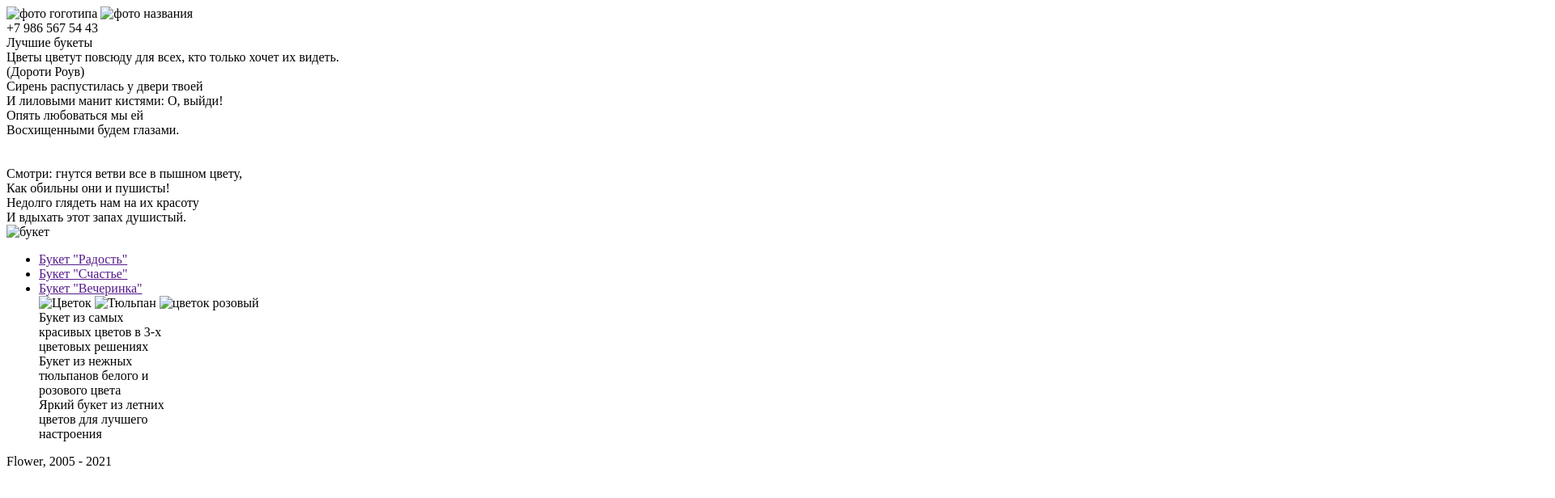
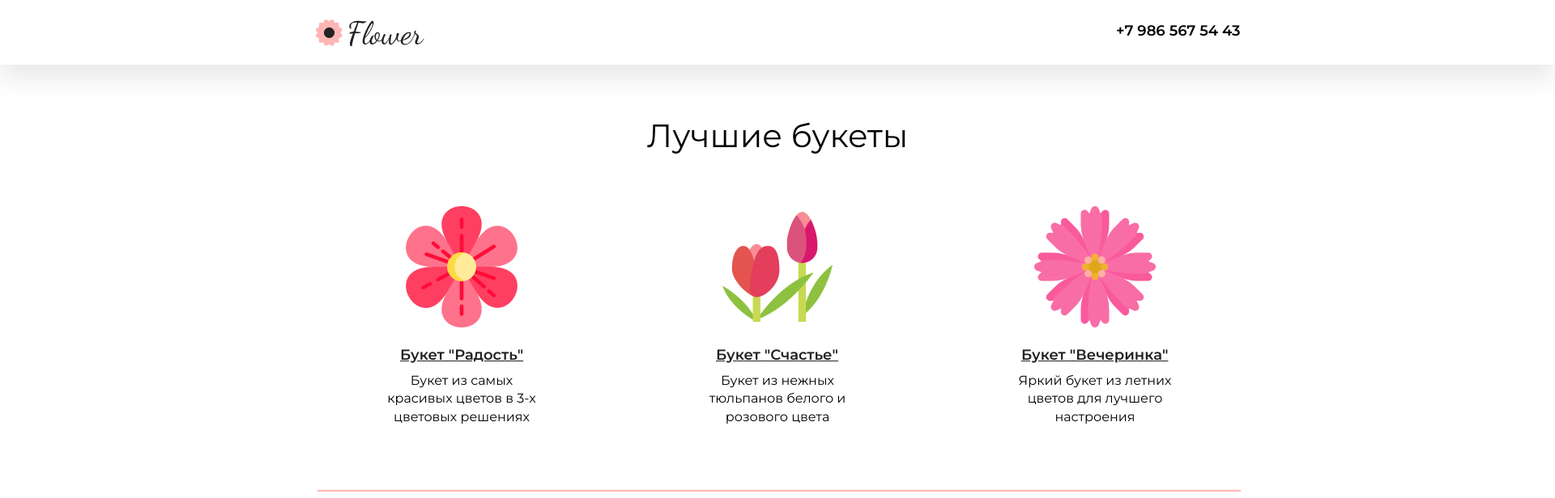
Before and after one commit to AleksandrMashkov/JS2021, a plain HTML site: page HTML_CSS/leson2/home_work/index.html in a window 1280 px wide. Shown: the top 616 px of the page at 81% size, 1920 px wide, since content can reach past the window. Drawn offline with Linux system fonts and the light colour scheme.

Commit message:
redakt v0.3

```diff
--- a/HTML_CSS/leson2/home_work/index.css
+++ b/HTML_CSS/leson2/home_work/index.css
@@ -14,6 +14,7 @@ ul {
   list-style: none;
 }
 header {
+  /*  шапка сайта лого,контакт */
   display: flex;
   height: 80px;
   align-items: center;
@@ -32,6 +33,8 @@ header {
   bottom: 1353.78px;
 }
 .telephon {
+  font-weight: 600;
+  font-style: normal;
   width: 154px;
   height: 22px;
   left: 1378px;
@@ -40,6 +43,7 @@ header {
   line-height: 22px;
 }
 section {
+  /* заголовок,высказывание */
   margin: 0px;
   padding: 0;
 }
@@ -53,21 +57,22 @@ section {
   top: 143px;
   font-size: 40px;
   line-height: 49px;
-  font-style: normal;
 }
 .quote {
+  font-style: italic;
   position: absolute;
   text-align: center;
   width: 1162px;
   height: 81px;
   left: 381px;
   top: 707px;
+  line-height: 150%;
   font-size: 32px;
   color: #ff445a;
-  font-style: italic;
 }
 
 .main-menu-list {
+  /* фотографии в навигациии,ссылки,описание букета */
   list-style: none;
   display: flex;
   background-color: brown;
@@ -79,40 +84,48 @@ section {
   top: 143px;
 }
 .bouquet_joy {
+  /* объединение классов  */
   position: absolute;
+  font-weight: 600;
   width: 153px;
   height: 22px;
   left: 494px;
   top: 428px;
   font-size: 18px;
   line-height: 22px;
+  color: #212121;
 }
 .bouquet_happiness {
   left: 884px;
 }
 .bouquet_party {
+  width: 183px;
   left: 1261px;
 }
 .img_romashka {
+  /* фотографии в навигациии c объединением классов  */
   position: absolute;
   width: 150px;
   height: 150px;
   left: 495px;
   top: 255px;
 }
-.tulpan {
+.img_tulpan {
   left: 885px;
 }
-.pink-cosmos {
+.img_pink {
   left: 1277px;
 }
 .description_joy {
+  /* описание букета c объединением классов */
   position: absolute;
   text-align: center;
+
   width: 196px;
   height: 66px;
   left: 472px;
   top: 460px;
+  line-height: 140%;
   font-size: 16px;
 }
 .description_happiness {
@@ -122,6 +135,7 @@ section {
   left: 1254px;
 }
 .line1 {
+  /* вектор горизонтальный c объединением классов*/
   position: absolute;
   width: 1137.5px;
   height: 0px;
@@ -133,16 +147,19 @@ section {
   top: 889px;
 }
 .poem {
+  /* поэма */
   position: absolute;
   width: 555px;
   height: 265px;
   left: 488px;
   top: 977px;
-  font-style: normal;
+  line-height: 150%;
   font-size: 18px;
   text-align: left;
+  color: rgba(66, 66, 66, 1);
 }
 .buket {
+  /* фотография букета  */
   position: absolute;
   width: 244px;
   height: 282px;
@@ -150,6 +167,7 @@ section {
   top: 968px;
 }
 footer {
+  /*  подвал */
   position: absolute;
   top: 1330px;
   left: 0;
@@ -164,6 +182,7 @@ footer {
   width: 169px;
   top: 27px;
   left: 876px;
-  font-size: 15px;
+  line-height: 150%;
+  font-size: 18px;
   color: #ffffff;
 }
--- a/HTML_CSS/leson2/home_work/index.html
+++ b/HTML_CSS/leson2/home_work/index.html
@@ -4,7 +4,7 @@
     <meta charset="UTF-8">
     <meta http-equiv="X-UA-Compatible" content="IE=edge">
     <meta name="viewport" content="width=device-width, initial-scale=1.0">
-    <title>Свйт цветов</title>
+    <title>Flowers website</title>
     <link rel="preconnect" href="https://fonts.googleapis.com">
 <link rel="preconnect" href="https://fonts.gstatic.com" crossorigin>
 <link href="https://fonts.googleapis.com/css2?family=Montserrat:wght@600&display=swap" rel="stylesheet">
@@ -14,7 +14,7 @@
 <link rel="preconnect" href="https://fonts.googleapis.com">
 <link rel="preconnect" href="https://fonts.gstatic.com" crossorigin>
 <link href="https://fonts.googleapis.com/css2?family=Montserrat&display=swap" rel="stylesheet">
-    <link rel="stylesheet" href="./indexrez.css">
+    <link rel="stylesheet" href="./index.css">
 </head>
 <body>
     <div class="conteiner">
@@ -22,11 +22,9 @@
 <header>
     <img class ="img_logo" src="./img_flowers/img_logo.jpg" alt="фото гоготипа">
       <img class="img_flowers img_logo" src="./img_flowers/img_flowers.jpg" alt="фото названия">
-        <div class="telephon img_logo">+7 986 567 54 43
-          </div>
-
+        <div class="telephon img_logo">+7 986 567 54 43</div>
 </header>
-
+<!-- основной контент -->
 <section>
 <div class="heading"> Лучшие букеты</div>
    <div class="quote">
@@ -46,19 +44,19 @@
         Недолго глядеть нам на их красоту <br>
         И вдыхать этот запах душистый.<br>
         </div>
-    <img class="buket" src="./img_flowers/buket.jpg" alt="букет">
+    <img class="buket" src="./img_flowers/img_buket.jpg" alt="букет">
 
 </section>
 
-<!-- навигация -->
+<!-- навигация+img+описание -->
 <nav class="main-menu">
     <ul class="main-menu-list">
   <li><a class="bouquet_joy" href="">Букет "Радость"</a></li>
   <li><a class="bouquet_happiness bouquet_joy" href="">Букет "Счастье"</a></li>
   <li><a class="bouquet_party bouquet_joy" href="">Букет "Вечеринка"</a></li>
     <img class="img_romashka" src="./img_flowers/img_romahra.jpg" alt="Цветок">
-    <img class="tulpan img_romashka" src="./img_flowers/tulip.jpg" alt="Тюльпан" >
-    <img class="pink-cosmos img_romashka" src="./img_flowers/pink-cosmos.jpg"  alt="цветок розовый">
+     <img class="img_tulpan img_romashka" src="./img_flowers/img_tulip.jpg" alt="Тюльпан" >
+      <img class="img_pink img_romashka" src="./img_flowers/img_pink.jpg"  alt="цветок розовый">
      <div class="description_joy">
         Букет из самых <br>
         красивых цветов в 3-х <br>
@@ -76,13 +74,9 @@
        </div>
 </ul>
 </nav>
-
-
-
  <footer>
      <div class="Flower-2005-2021">Flower, 2005 - 2021</div>
     </footer>
     </div>
-
 </body>
 </html>
```
Also changed, not shown: HTML_CSS/leson2/home_work/img_flowers/img_buket.jpg (added), HTML_CSS/leson2/home_work/img_flowers/img_flowers.jpg (added), HTML_CSS/leson2/home_work/img_flowers/img_logo.jpg (added), HTML_CSS/leson2/home_work/img_flowers/img_pink.jpg (added), HTML_CSS/leson2/home_work/img_flowers/img_romahra.jpg (added), HTML_CSS/leson2/home_work/img_flowers/img_tulip.jpg (added), HTML_CSS/leson2/home_work/img_flowers/telephon.jpg (added). Lines whose indentation alone changed are shown as unchanged.
